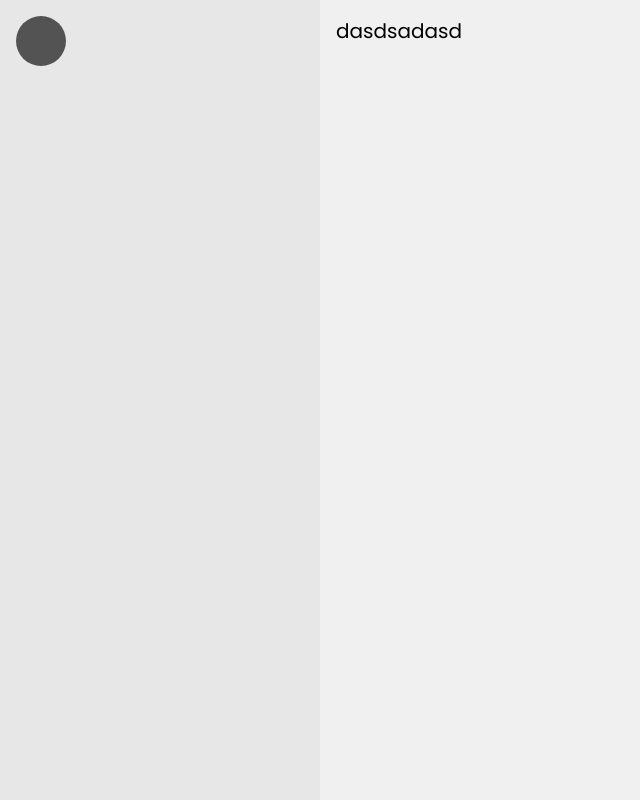
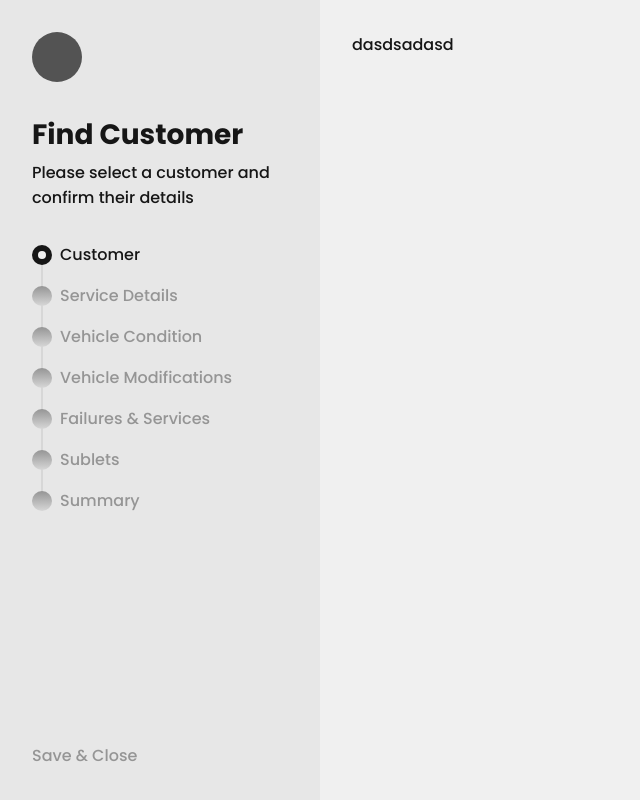
Before and after one commit to Samshh/tactiv-sass, a website: page src/pages/page1/page1.html in a window 1280 px wide. Shown: the whole page, without its empty margins (0-640 px from the left). Drawn offline with Linux system fonts and the light colour scheme.

Commit message:
ADDED: Progress sass

```diff
--- /dev/null
+++ b/src/assets/_button.scss
@@ -0,0 +1,4 @@
+@use "./util" as *;
+
+.btn {
+}
--- a/src/assets/_index.scss
+++ b/src/assets/_index.scss
@@ -1,2 +1,3 @@
-@forward './button/index';
-@forward './text/index';
+@forward "./button";
+@forward "./text";
+@forward "./progress";
--- /dev/null
+++ b/src/assets/_progress.scss
@@ -0,0 +1,54 @@
+@use "./util" as *;
+
+@mixin init-circle($size: 1.25rem, $border-radius: 100px) {
+  border-radius: $border-radius;
+  height: $size;
+  width: $size;
+}
+
+.prgs {
+  position: relative;
+  @include init-flex(column, 1rem);
+
+  &-line {
+    z-index: 1;
+    width: 2px;
+    height: 90%;
+    background-color: #d7d7d7;
+    position: absolute;
+    top: 50%;
+    left: 4.5%;
+    transform: translateY(-50%);
+  }
+
+  .active-prgs,
+  .default-prgs {
+    z-index: 2;
+    @include init-flex(row, 0.5rem, center, center);
+  }
+
+  .active-circle,
+  .default-circle {
+    @include init-circle;
+  }
+
+  .active-prgs {
+    .active-circle {
+      @include init-flex(row, 0.5rem, center, center);
+      background-color: $black;
+
+      .small-circle {
+        @include init-circle(0.5rem, 100px);
+        background-color: $white;
+      }
+    }
+  }
+
+  .default-prgs {
+    color: $light-grey;
+
+    .default-circle {
+      @include gradient-radial($light-grey, #d7d7d7);
+    }
+  }
+}
--- a/src/assets/text/_index.scss
+++ b/src/assets/_text.scss
@@ -1,4 +1,4 @@
-@use '../util' as *;
+@use "./util" as *;
 
 h1 {
   font-size: $text-h1-size;
@@ -16,6 +16,11 @@ h4 {
   font-size: $text-h4-size;
 }
 
+h5 {
+  font-size: $text-h5-size;
+}
+
 p {
   font-size: $text-p-size;
+  font-weight: 500;
 }
--- a/src/assets/_util.scss
+++ b/src/assets/_util.scss
@@ -1,7 +1,7 @@
-@import url("https://fonts.googleapis.com/css2?family=Poppins:ital,wght@0,100;0,200;0,300;0,400;0,500;0,600;0,700;0,800;0,900;1,100;1,200;1,300;1,400;1,500;1,600;1,700;1,800;1,900&display=swap");
-
 //Colors
 $white: #f0f0f0;
+$black: #161616;
+$light-grey: #959595;
 $grey: #535353;
 
 //Typeface
@@ -10,13 +10,23 @@ $text-h1-size: 3.3rem;
 $text-h2-size: 3rem;
 $text-h3-size: 2.5rem;
 $text-h4-size: 1.75rem;
-$text-p-size: 1.25rem;
+$text-h5-size: 1.25rem;
+$text-p-size: 1rem;
 
 //Mixins
-@mixin init-flex($direction, $gap: auto, $justify-content: flex-start, $align-items: flex-start) {
+@mixin init-flex(
+  $direction,
+  $gap: auto,
+  $justify-content: flex-start,
+  $align-items: flex-start
+) {
   display: flex;
   flex-direction: $direction;
   gap: $gap;
   justify-content: $justify-content;
   align-items: $align-items;
 }
+
+@mixin gradient-radial($color1, $color2) {
+  background: linear-gradient($color1, $color2);
+}
--- a/src/assets/button/_index.scss
+++ /dev/null
@@ -1,5 +0,0 @@
-@use '../util' as *;
-
-.btn {
-
-}
--- a/src/index.scss
+++ b/src/index.scss
@@ -1,6 +1,7 @@
 @use 'assets/util' as *;
 @import 'styles-pages/index';
 @import 'assets/index';
+@import url("https://fonts.googleapis.com/css2?family=Poppins:ital,wght@0,100;0,200;0,300;0,400;0,500;0,600;0,700;0,800;0,900;1,100;1,200;1,300;1,400;1,500;1,600;1,700;1,800;1,900&display=swap");
 
 * {
   box-sizing: border-box;
@@ -11,6 +12,7 @@
 
 body {
   background-color: $white;
+  color: $black;
 }
 
 section {
--- a/src/pages/page1/page1.html
+++ b/src/pages/page1/page1.html
@@ -2,14 +2,52 @@
 <html lang="en">
   <head>
     <meta charset="utf-8" />
-    <title>Page 1</title>
+    <title>Find Customer</title>
     <meta name="viewport" content="width=device-width, initial-scale=1.0" />
     <link rel="stylesheet" href="/src/index.css" />
   </head>
   <body id="page1">
     <section>
       <div class="section-small">
-        <div class="logo-placeholder"></div>
+        <div class="main-small">
+          <div class="logo-placeholder"></div>
+          <div class="small-text">
+            <h4>Find Customer</h4>
+            <p>Please select a customer and <br/> confirm their details</p>
+          </div>
+          <div class="prgs">
+            <div class="prgs-line"></div>
+            <div class="active-prgs">
+              <div class="active-circle"><div class="small-circle"></div></div>
+              <p>Customer</p>
+            </div>
+            <div class="default-prgs">
+              <div class="default-circle"></div>
+              <p>Service Details</p>
+            </div>
+            <div class="default-prgs">
+              <div class="default-circle"></div>
+              <p>Vehicle Condition</p>
+            </div>
+            <div class="default-prgs">
+              <div class="default-circle"></div>
+              <p>Vehicle Modifications</p>
+            </div>
+            <div class="default-prgs">
+              <div class="default-circle"></div>
+              <p>Failures & Services</p>
+            </div>
+            <div class="default-prgs">
+              <div class="default-circle"></div>
+              <p>Sublets</p>
+            </div>
+            <div class="default-prgs">
+              <div class="default-circle"></div>
+              <p>Summary</p>
+            </div>
+          </div>
+        </div>
+        <p class="save">Save & Close</p>
       </div>
       <div class="section-large">
         <p>dasdsadasd</p>
--- a/src/styles-pages/_page1.scss
+++ b/src/styles-pages/_page1.scss
@@ -1,4 +1,4 @@
-@use '../assets/util' as *;
+@use "../assets/util" as *;
 
 #page1 {
   section {
@@ -7,19 +7,33 @@
 
     .section-small {
       background-color: #e7e7e7;
-      padding: 1rem;
-      @include init-flex(row, 1rem);
+      padding: 2rem;
+      @include init-flex(column, 1rem, space-between);
 
-      .logo-placeholder {
-        width: 50px;
-        height: 50px;
-        background-color: $grey;
-        border-radius: 100px;
+      .main-small {
+        @include init-flex(column, 2rem);
+        .logo-placeholder {
+          width: 50px;
+          height: 50px;
+          background-color: $grey;
+          border-radius: 100px;
+        }
+
+        .small-text {
+          @include init-flex(column, 0.25rem);
+        }
+      }
+
+      .save {
+        color: $light-grey;
+        cursor: pointer;
+        -webkit-user-select: none;
+        user-select: none;
       }
     }
 
     .section-large {
-      padding: 1rem;
+      padding: 2rem;
     }
   }
 }
```
Also changed, not shown: src/index.html (+1 -4 lines), src/index.css, 2 other files.
